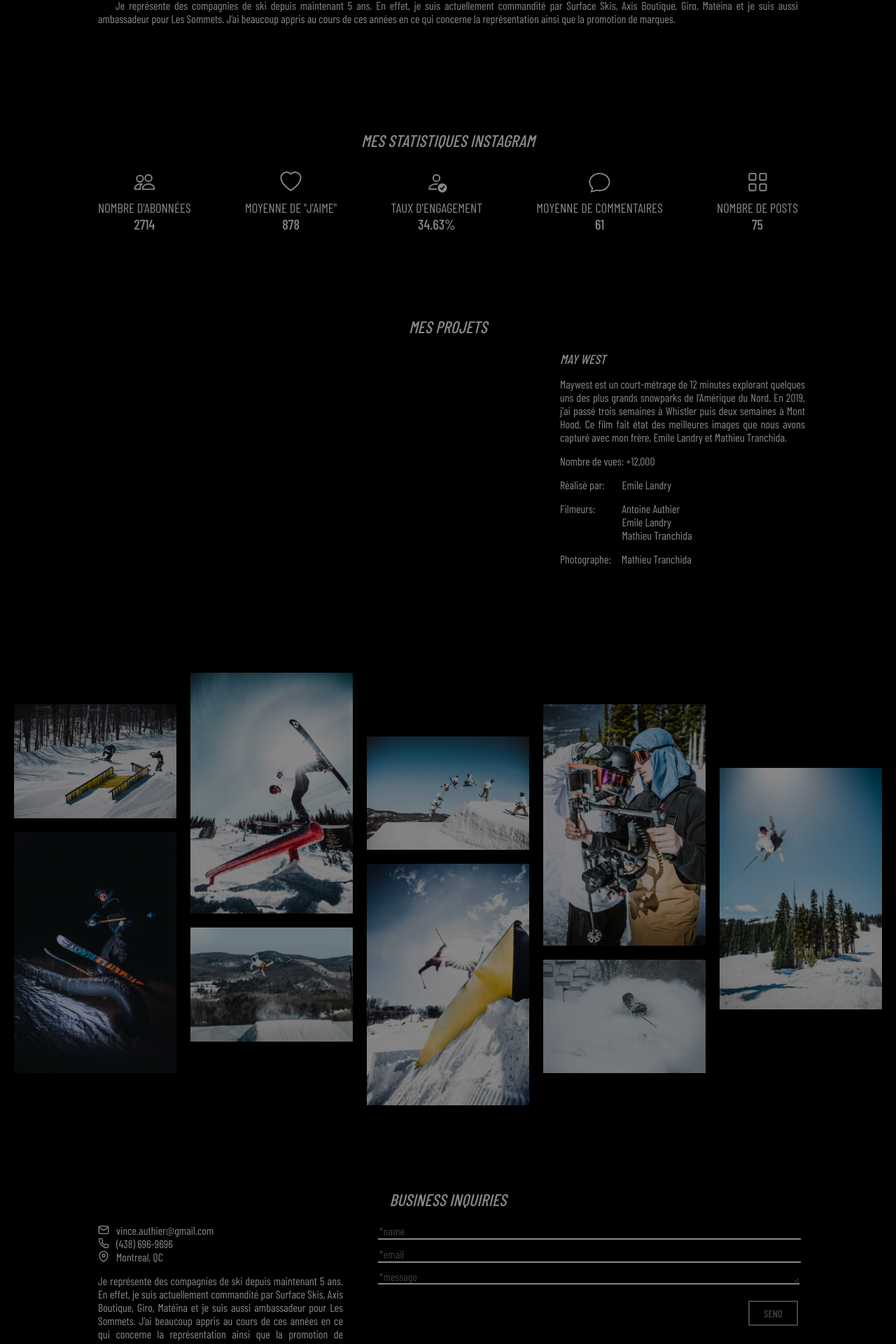
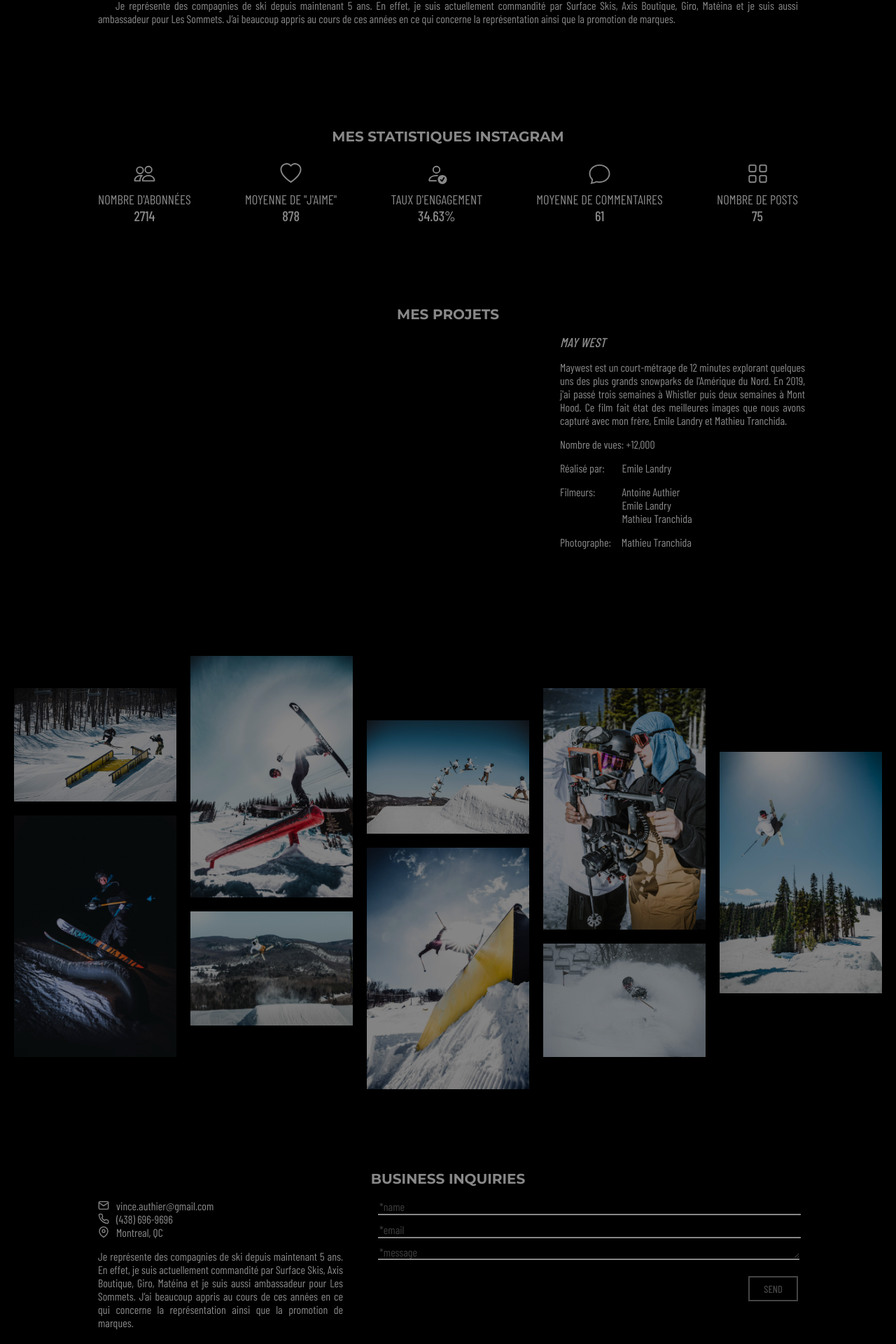
Before and after one commit to mathieutranchida/vincent-authier-website, a React (Create React App) app: page / in a window 1280 px wide. Shown: the part 1029-2949 px from the top of the page at 70% size. Built offline with nearby package versions, Linux system fonts and the light colour scheme; a web font is replaced by a local one.

Commit message:
update font titles

```diff
--- a/public/index.html
+++ b/public/index.html
@@ -13,6 +13,10 @@
     <link rel="preconnect" href="https://fonts.gstatic.com" />
     <link
       href="https://fonts.googleapis.com/css2?family=Barlow+Condensed:ital,wght@0,100;0,200;0,300;0,400;0,500;0,600;0,700;0,800;0,900;1,100;1,200;1,300;1,400;1,500;1,600;1,700;1,800;1,900&display=swap"
+      rel="stylesheet"
+    />
+    <link
+      href="https://fonts.googleapis.com/css2?family=Montserrat:ital,wght@0,100;0,200;0,300;0,400;0,500;0,600;0,700;0,800;0,900;1,100;1,200;1,300;1,400;1,500;1,600;1,700;1,800;1,900&display=swap"
       rel="stylesheet"
     />
     <!--
--- a/src/components/ContactMe.js
+++ b/src/components/ContactMe.js
@@ -137,8 +137,9 @@
 
 const H1 = styled.h2`
   text-transform: uppercase;
-  font-style: italic;
-  font-weight: 500;
+  font-weight: 700;
+  font-family: "Montserrat", sans-serif;
+  font-size: 15pt;
 `;
 
 const Main = styled.div`
--- a/src/components/InstaStats.js
+++ b/src/components/InstaStats.js
@@ -60,8 +60,9 @@
 
 const H1 = styled.h2`
   text-transform: uppercase;
-  font-style: italic;
-  font-weight: 500;
+  font-weight: 700;
+  font-family: "Montserrat", sans-serif;
+  font-size: 15pt;
 `;
 
 const Main = styled.div`
--- a/src/components/Projects.js
+++ b/src/components/Projects.js
@@ -66,8 +66,9 @@
 
 const H1 = styled.h2`
   text-transform: uppercase;
-  font-style: italic;
-  font-weight: 500;
+  font-weight: 700;
+  font-family: "Montserrat", sans-serif;
+  font-size: 15pt;
 `;
 
 const Main = styled.div`
```
Also changed, not shown: 1 other file (tests, documents, lock files or other folders).
